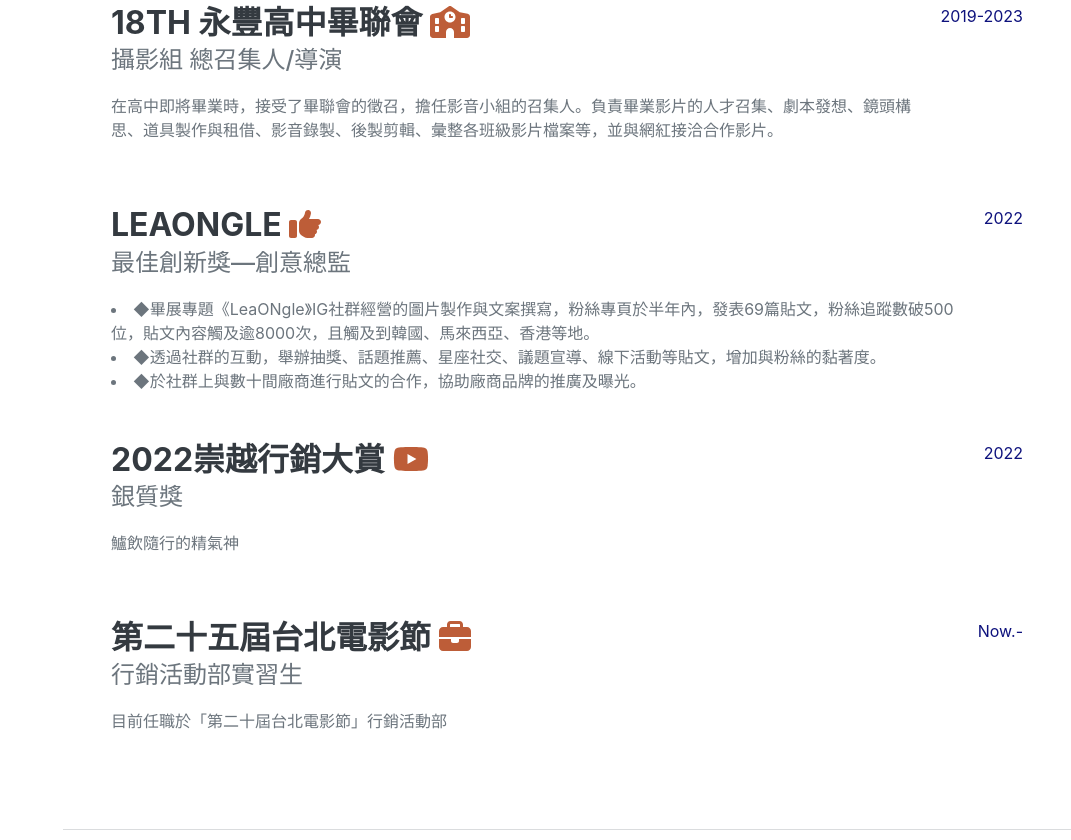
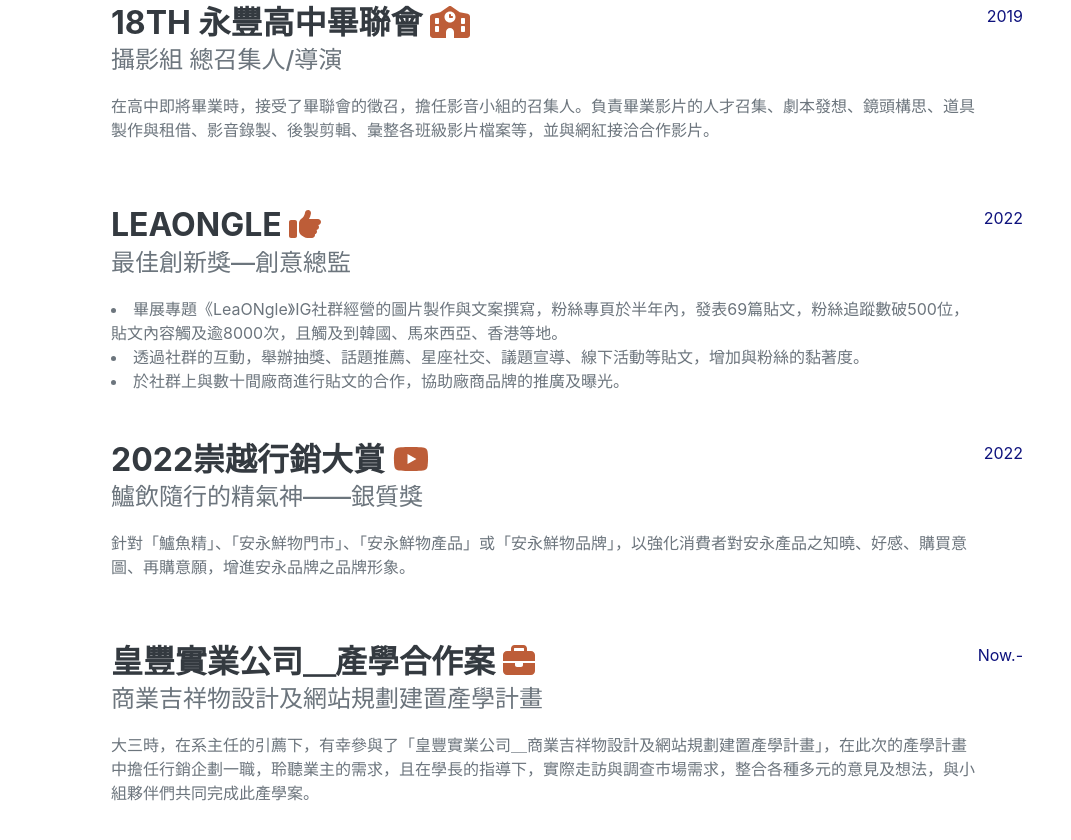
Before and after one commit to Kevin891009/Kevin891009.github.io, a plain HTML site: page index.html in a window 1280 px wide. Shown: the part 1060-1900 px from the top of the page, without its empty margins (209-1280 px from the left). Drawn offline with nearby package versions, Linux system fonts and the light colour scheme; a web font is replaced by a local one.

Commit message:
Update index.html

```diff
--- a/index.html
+++ b/index.html
@@ -74,7 +74,7 @@
                             <div class="subheading mb-3">攝影組 總召集人/導演</div>
                             <p>在高中即將畢業時，接受了畢聯會的徵召，擔任影音小組的召集人。負責畢業影片的人才召集、劇本發想、鏡頭構思、道具製作與租借、影音錄製、後製剪輯、彙整各班級影片檔案等，並與網紅接洽合作影片。</p>
                         </div>
-                        <div class="flex-shrink-0"><span class="text-primary">2019-2023</span></div>
+                        <div class="flex-shrink-0"><span class="text-primary">2019</span></div>
                     </div>
                     <div class="d-flex flex-column flex-md-row justify-content-between mb-5">
                         <div class="flex-grow-1">
@@ -83,11 +83,11 @@
                             </h3>
                             <div class="subheading mb-3">最佳創新獎—創意總監</div>
                             <li>
-                                ◆畢展專題《LeaONgle》IG社群經營的圖片製作與文案撰寫，粉絲專頁於半年內，發表69篇貼文，粉絲追蹤數破500位，貼文內容觸及逾8000次，且觸及到韓國、馬來西亞、香港等地。</li>
+                                畢展專題《LeaONgle》IG社群經營的圖片製作與文案撰寫，粉絲專頁於半年內，發表69篇貼文，粉絲追蹤數破500位，貼文內容觸及逾8000次，且觸及到韓國、馬來西亞、香港等地。</li>
                             <li>
-                                ◆透過社群的互動，舉辦抽獎、話題推薦、星座社交、議題宣導、線下活動等貼文，增加與粉絲的黏著度。</li>
+                                透過社群的互動，舉辦抽獎、話題推薦、星座社交、議題宣導、線下活動等貼文，增加與粉絲的黏著度。</li>
                             <li>
-                                ◆於社群上與數十間廠商進行貼文的合作，協助廠商品牌的推廣及曝光。</li>
+                                於社群上與數十間廠商進行貼文的合作，協助廠商品牌的推廣及曝光。</li>
                         </div>
                         <div class="flex-shrink-0"><span class="text-primary">2022</span></div>
                     </div>
@@ -96,18 +96,18 @@
                             <h3 class="mb-0">2022崇越行銷大賞
                                 <a href="https://www.youtube.com/watch?v=0IdKY0Rdkks"><i class="fa-brands fa-youtube"></i></a>
                             </h3>
-                            <div class="subheading mb-3">銀質獎</div>
-                            <p>鱸飲隨行的精氣神</p>
+                            <div class="subheading mb-3">鱸飲隨行的精氣神——銀質獎</div>
+                            <p>針對「鱸魚精」、「安永鮮物門市」、「安永鮮物產品」或「安永鮮物品牌」，以強化消費者對安永產品之知曉、好感、購買意圖、再購意願，增進安永品牌之品牌形象。</p>
                         </div>
                         <div class="flex-shrink-0"><span class="text-primary">2022</span></div>
                     </div>
                     <div class="d-flex flex-column flex-md-row justify-content-between">
                         <div class="flex-grow-1">
-                            <h3 class="mb-0">第二十五屆台北電影節
+                            <h3 class="mb-0">皇豐實業公司＿產學合作案
                                 <a href="https://www.taipeiff.taipei/index.aspx"><i class="fa-solid fa-briefcase"></i></a>
                             </h3>
-                            <div class="subheading mb-3">行銷活動部實習生</div>
-                            <p>目前任職於「第二十屆台北電影節」行銷活動部</p>
+                            <div class="subheading mb-3">商業吉祥物設計及網站規劃建置產學計畫</div>
+                            <p>大三時，在系主任的引薦下，有幸參與了「皇豐實業公司＿商業吉祥物設計及網站規劃建置產學計畫」，在此次的產學計畫中擔任行銷企劃一職，聆聽業主的需求，且在學長的指導下，實際走訪與調查市場需求，整合各種多元的意見及想法，與小組夥伴們共同完成此產學案。</p>
                         </div>
                         <div class="flex-shrink-0"><span class="text-primary">Now.- </span></div>
                     </div>
```
